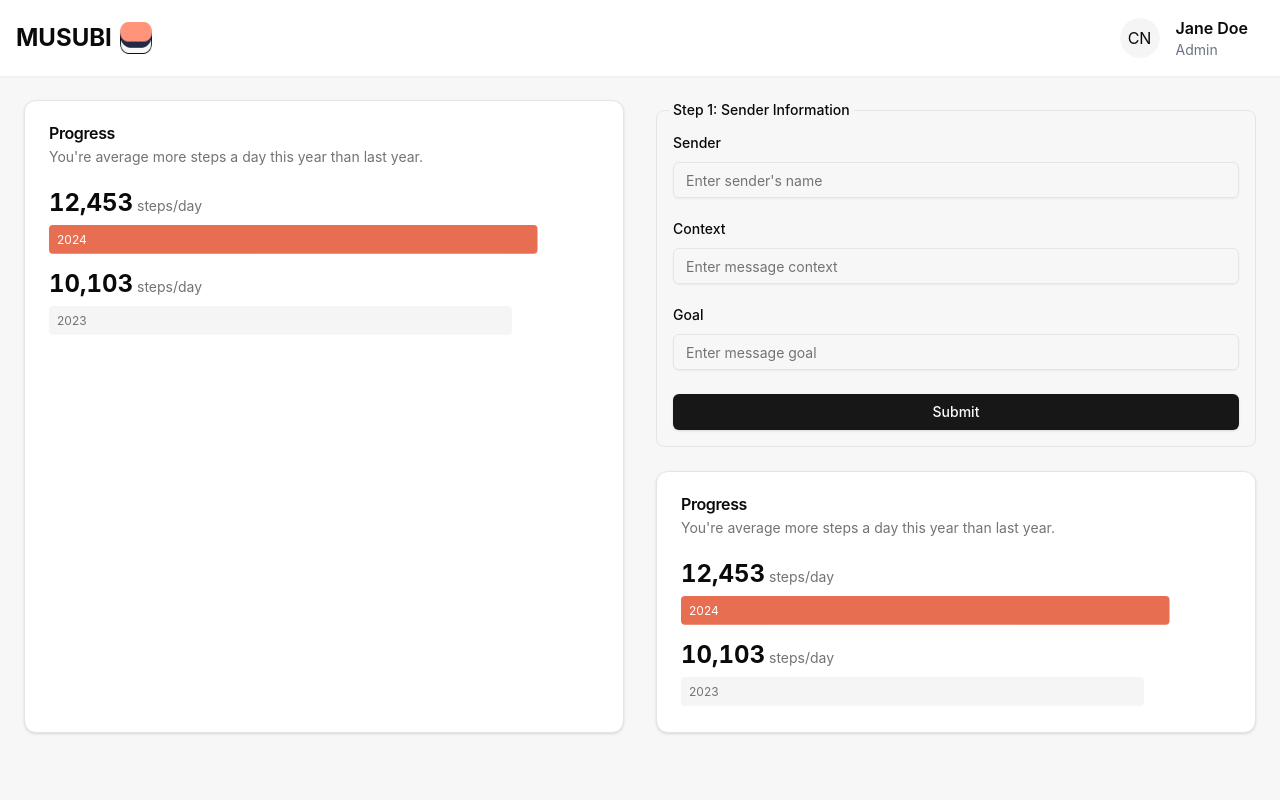
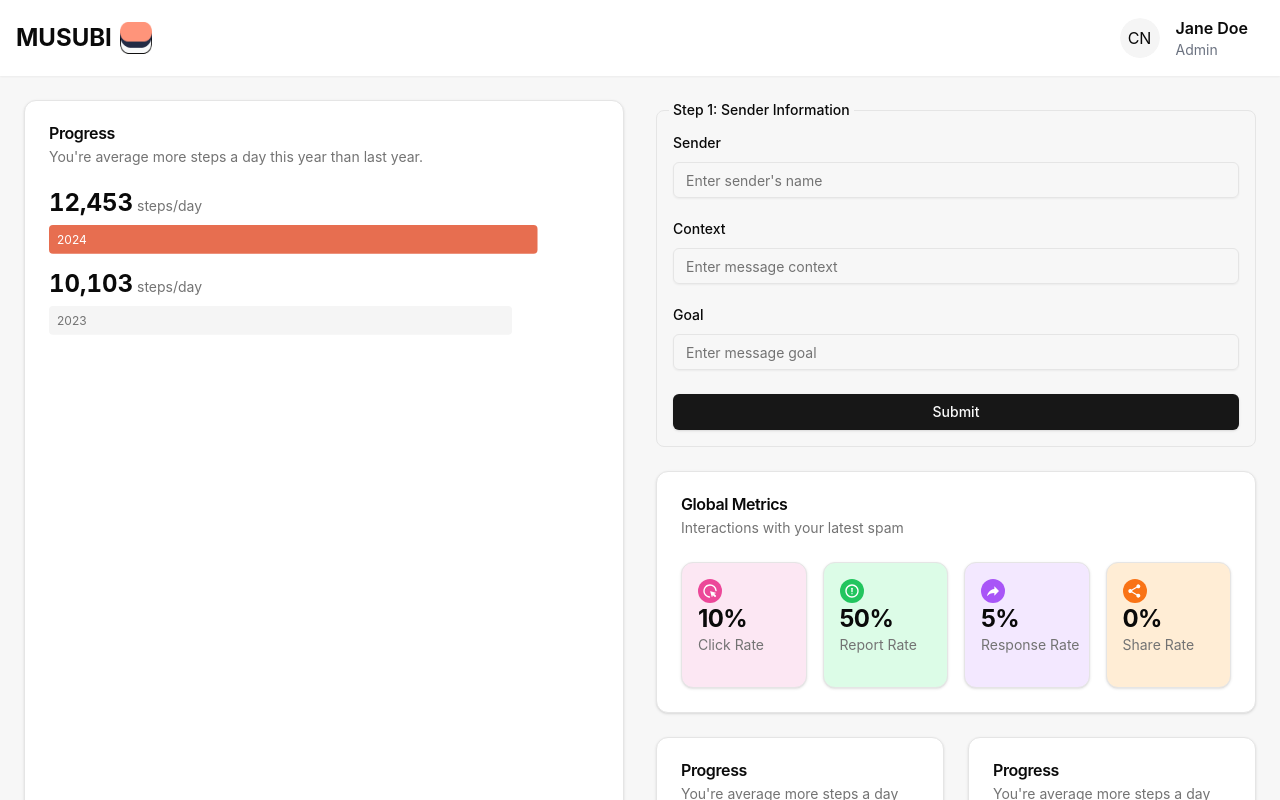
Before and after one commit to musubi-io/frontend, a React (Vite) app: page / in a window 1280 px wide. Shown: the top 800 px of the page. Built offline with nearby package versions, Linux system fonts and the light colour scheme.

Commit message:
global metric card

```diff
--- a/src/components/Body.tsx
+++ b/src/components/Body.tsx
@@ -1,5 +1,7 @@
+import { Global } from "recharts";
 import EmailGen from "./emailGen";
 import { ProgressCard } from "./ExampleCard";
+import { GlobalMetrics } from "./globalMetrics";
 
 export function MainBody() {
 	return (
@@ -9,7 +11,11 @@ export function MainBody() {
 			</div>
 			<div className="grid w-full flex-1 gap-6">
 				<EmailGen />
-				<ProgressCard />
+				<GlobalMetrics />
+				<div className="mx-auto grid-cols-2 grid gap-6">
+					<ProgressCard />
+					<ProgressCard />
+				</div>
 			</div>
 		</div>
 	);
--- /dev/null
+++ b/src/components/globalMetrics.tsx
@@ -0,0 +1,24 @@
+import { Card, CardContent, CardDescription, CardHeader, CardTitle } from "./ui/card";
+import { GlobalClicks } from "./globalMetrics/globalClicks";
+import { GlobalReports } from "./globalMetrics/globalReports";
+import { GlobalResponses } from "./globalMetrics/globalResponses";
+import { GlobalShares } from "./globalMetrics/globalShares";
+
+export function GlobalMetrics() {
+	return (
+		<Card className="w-full h-full" x-chunk="charts-01-chunk-2">
+			<CardHeader>
+				<CardTitle>Global Metrics</CardTitle>
+				<CardDescription>Interactions with your latest spam</CardDescription>
+			</CardHeader>
+			<CardContent className="grid gap-4">
+				<div className="grid grid-cols-4 gap-4">
+				<GlobalClicks />
+				<GlobalReports />
+				<GlobalResponses />
+				<GlobalShares />
+				</div>
+			</CardContent>
+		</Card>
+	);
+}
--- /dev/null
+++ b/src/components/globalMetrics/globalClicks.tsx
@@ -0,0 +1,14 @@
+import { Card, CardDescription, CardTitle } from "../ui/card";
+import { MouseIcon } from "./globalMetricIcons";
+
+export function GlobalClicks() {
+  return (
+    <Card className="bg-pink-100 aspect-square h-fit pt-4 pl-4">
+        <MouseIcon className="bg-pink-500 rounded-full text-white w-6 h-6 p-1" />
+        <div>
+          <CardTitle className="text-2xl font-bold">10%</CardTitle>
+          <CardDescription>Click Rate</CardDescription>
+        </div>
+    </Card>
+  );
+}
--- /dev/null
+++ b/src/components/globalMetrics/globalMetricIcons.tsx
@@ -0,0 +1,17 @@
+import type { SVGProps } from 'react';
+
+export function MouseIcon(props: SVGProps<SVGSVGElement>) {
+	return (<svg xmlns="http://www.w3.org/2000/svg" width="1em" height="1em" viewBox="0 0 24 24" {...props}><path fill="white" d="m19.55 21.5l-3.3-3.275l-.75 2.275q-.125.35-.475.338t-.475-.363L12.275 12.9q-.1-.275.125-.5t.5-.125l7.575 2.275q.35.125.363.475t-.338.475l-2.275.75l3.3 3.3q.425.425.425.975t-.425.975t-.987.425t-.988-.425M12 4Q8.65 4 6.325 6.325T4 12q0 3.15 2.075 5.4t5.2 2.55q.425.05.737.375t.288.75t-.313.7t-.712.25q-1.95-.125-3.638-.975t-2.95-2.213t-1.975-3.125T2 12q0-2.075.788-3.9t2.137-3.175T8.1 2.788T12 2q3.925 0 6.838 2.675t3.187 6.6q.05.4-.237.688t-.713.312t-.762-.275t-.388-.725q-.375-3-2.612-5.137T12 4"></path></svg>);
+}
+
+export function ReportIcon(props: SVGProps<SVGSVGElement>) {
+	return (<svg xmlns="http://www.w3.org/2000/svg" width="1em" height="1em" viewBox="0 0 24 24" {...props}><g className="alert-outline"><g fill="white" className="Vector"><path fillRule="evenodd" d="M22 12c0 5.523-4.477 10-10 10S2 17.523 2 12S6.477 2 12 2s10 4.477 10 10m-10 8a8 8 0 1 0 0-16a8 8 0 0 0 0 16" clipRule="evenodd"></path><path fillRule="evenodd" d="M12 14a1 1 0 0 1-1-1V8a1 1 0 1 1 2 0v5a1 1 0 0 1-1 1" clipRule="evenodd"></path><path d="M11 16a1 1 0 1 1 2 0a1 1 0 0 1-2 0"></path></g></g></svg>);
+}
+
+export function ResponseIcon(props: SVGProps<SVGSVGElement>) {
+	return (<svg xmlns="http://www.w3.org/2000/svg" width="1em" height="1em" viewBox="0 0 24 24" {...props}><path fill="white" d="m21 12l-7-7v4C7 10 4 15 3 20c2.5-3.5 6-5.1 11-5.1V19z"></path></svg>);
+}
+
+export function ShareIcon(props: SVGProps<SVGSVGElement>) {
+	return (<svg xmlns="http://www.w3.org/2000/svg" width="1em" height="1em" viewBox="0 0 24 24" {...props}><path fill="white" d="M17 22q-1.25 0-2.125-.875T14 19q0-.15.075-.7L7.05 14.2q-.4.375-.925.588T5 15q-1.25 0-2.125-.875T2 12t.875-2.125T5 9q.6 0 1.125.213t.925.587l7.025-4.1q-.05-.175-.062-.337T14 5q0-1.25.875-2.125T17 2t2.125.875T20 5t-.875 2.125T17 8q-.6 0-1.125-.213T14.95 7.2l-7.025 4.1q.05.175.063.338T8 12t-.012.363t-.063.337l7.025 4.1q.4-.375.925-.587T17 16q1.25 0 2.125.875T20 19t-.875 2.125T17 22"></path></svg>);
+}
--- /dev/null
+++ b/src/components/globalMetrics/globalReports.tsx
@@ -0,0 +1,14 @@
+import { Card, CardDescription, CardTitle } from "../ui/card";
+import { ReportIcon } from "./globalMetricIcons";
+
+export function GlobalReports() {
+  return (
+    <Card className="bg-green-100 aspect-square h-fit pt-4 pl-4">
+        <ReportIcon className="bg-green-500 rounded-full text-white w-6 h-6 p-1" />
+        <div>
+          <CardTitle className="text-2xl font-bold">50%</CardTitle>
+          <CardDescription>Report Rate</CardDescription>
+        </div>
+    </Card>
+  );
+}
--- /dev/null
+++ b/src/components/globalMetrics/globalResponses.tsx
@@ -0,0 +1,14 @@
+import { Card, CardDescription, CardTitle } from "../ui/card";
+import { ResponseIcon } from "./globalMetricIcons";
+
+export function GlobalResponses() {
+  return (
+    <Card className="bg-purple-100 aspect-square h-fit pt-4 pl-4">
+        <ResponseIcon className="bg-purple-500 rounded-full text-white w-6 h-6 p-1" />
+        <div>
+          <CardTitle className="text-2xl font-bold">5%</CardTitle>
+          <CardDescription>Response Rate</CardDescription>
+        </div>
+    </Card>
+  );
+}
--- /dev/null
+++ b/src/components/globalMetrics/globalShares.tsx
@@ -0,0 +1,14 @@
+import { Card, CardDescription, CardTitle } from "../ui/card";
+import { ShareIcon } from "./globalMetricIcons";
+
+export function GlobalShares() {
+  return (
+    <Card className="bg-orange-100 aspect-square h-fit pt-4 pl-4">
+        <ShareIcon className="bg-orange-500 rounded-full text-white w-6 h-6 p-1" />
+        <div>
+          <CardTitle className="text-2xl font-bold">0%</CardTitle>
+          <CardDescription>Share Rate</CardDescription>
+        </div>
+    </Card>
+  );
+}
```
